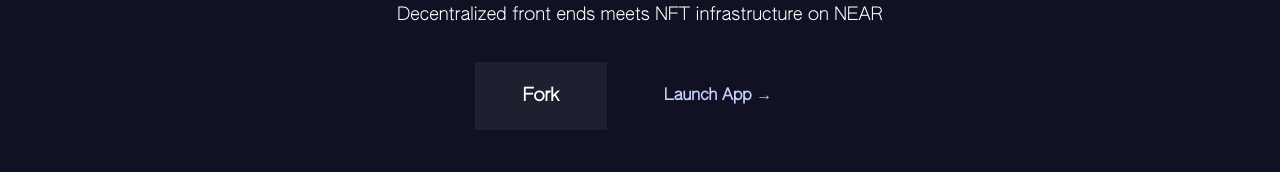
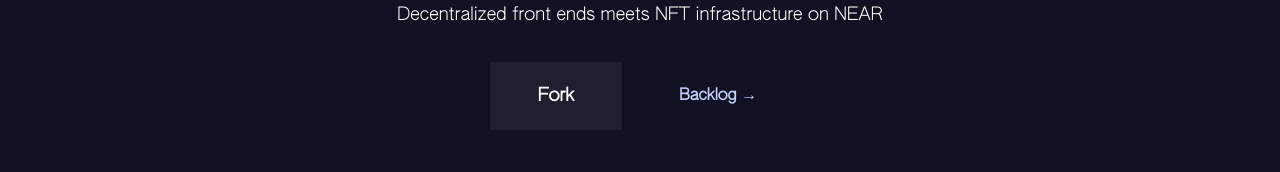
Before and after one commit to codingshot/mintbos-landing, a Next.js app: page / in a window 1280 px wide. Shown: the part 373-545 px from the top of the page. Built offline with nearby package versions, Linux system fonts and the light colour scheme.

Commit message:
changed to backlog

```diff
--- a/pages/index.js
+++ b/pages/index.js
@@ -130,13 +130,13 @@ const Home = (props) => {
                   Fork
                 </a>
                 <a
-                  href="/app"
+                  href="/backlog"
                   target="_blank"
                   rel="noreferrer noopener"
                   className="home-hero-button2 button"
                 >
                   {' '}
-                  Launch App →
+                  Backlog →
                 </a>
               </div>
             </div>
```
